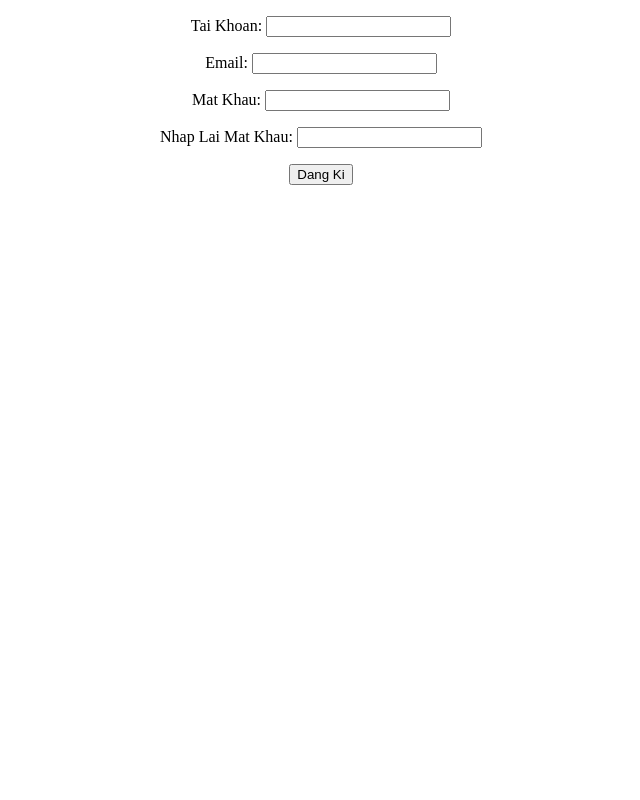
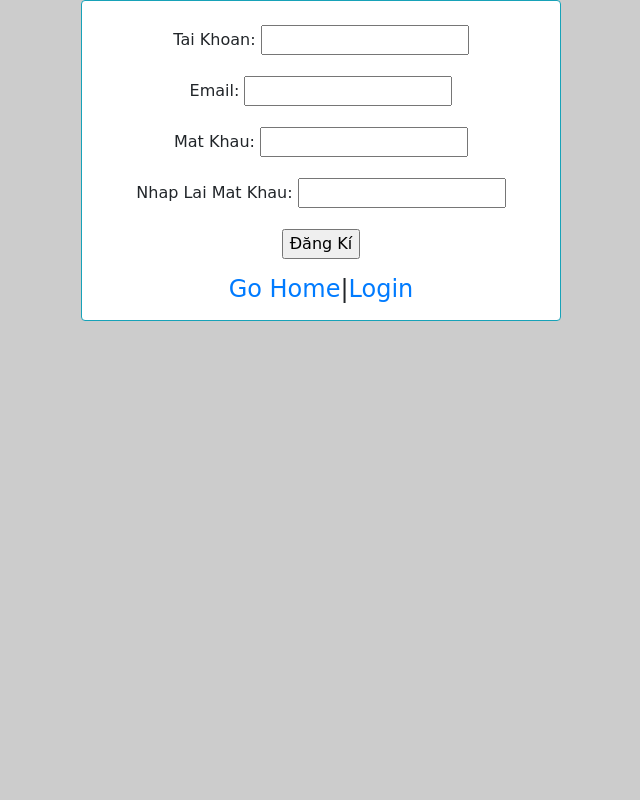
Before and after one commit to quyhon26/webpython, a Django app: page /register/ in a window 1280 px wide. Shown: the whole page, without its empty margins (319-959 px from the left). Run offline with Django 3.2, Linux system fonts and the light colour scheme; some libraries are stand-ins or nearby versions.

Commit message:
Update register.html

```diff
--- a/home/templates/pages/register.html
+++ b/home/templates/pages/register.html
@@ -1,17 +1,45 @@
 <!DOCTYPE html>
 <html lang="vi">
+
 <head>
     <meta charset="UTF-8">
     <meta name="viewport" content="width=device-width, initial-scale=1.0">
     <meta http-equiv="X-UA-Compatible" content="ie=edge">
-    <title> Document </title>
+    <link rel="stylesheet" href="https://stackpath.bootstrapcdn.com/bootstrap/4.3.1/css/bootstrap.min.css" integrity="sha384-ggOyR0iXCbMQv3Xipma34MD+dH/1fQ784/j6cY/iJTQUOhcWr7x9JvoRxT2MZw1T" crossorigin="anonymous">
+    <title> Đăng Kí </title>
+    <style>
+        html,
+        body {
+            height: 100%;
+            background-color: #CCCCCC;
+            font-family: "Comic Sans MS";
+        }
+    </style>
 </head>
+
 <body>
-    <center>
-        <form action='.' method='POST'>
-            {% csrf_token %}
-            {{form.as_p}}
-            <input type="submit" value="Dang Ki"/>
-        </form>
-    </center>
+    <div class="container-fluid">
+        <div class="row">
+            <div class="col-sm-2">
+            </div>
+            <div class="col-sm-8">
+                <center>
+                    <div class="card border-info mb-3" style="max-width: 30rem;">
+                        <br/>
+                        <form action='.' method='POST'>
+                            {% csrf_token %} {{form.as_p}}
+                            <input type="submit" value="Đăng Kí" />
+                        </form>
+                        <div>
+                            <p>
+                                <h4><a href="/">Go Home</a>|<a href="/login">Login</a></h4>
+                            </p>
+                        </div>
+                    </div>
+                </center>
+            </div>
+            <div class="col-sm-2">
+            </div>
+        </div>
+    </div>
 </body>
```
